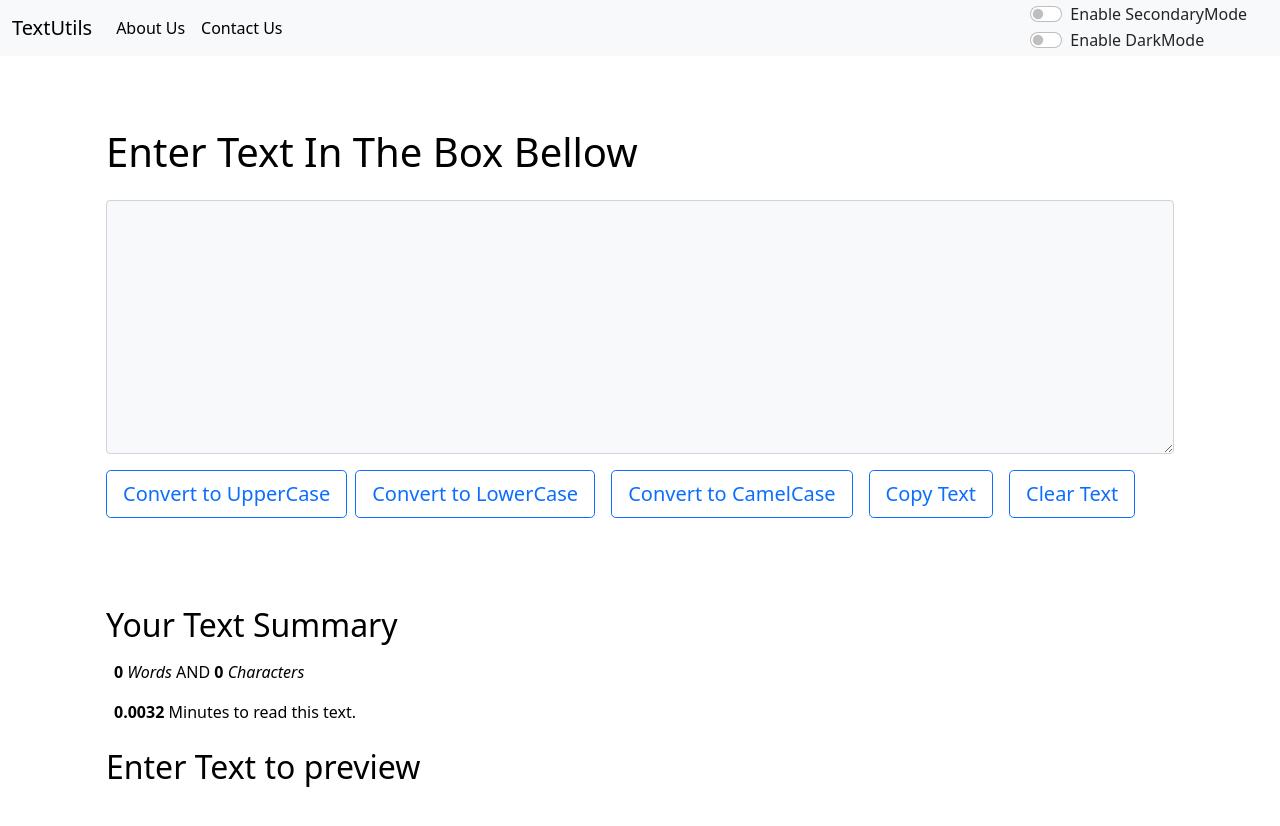
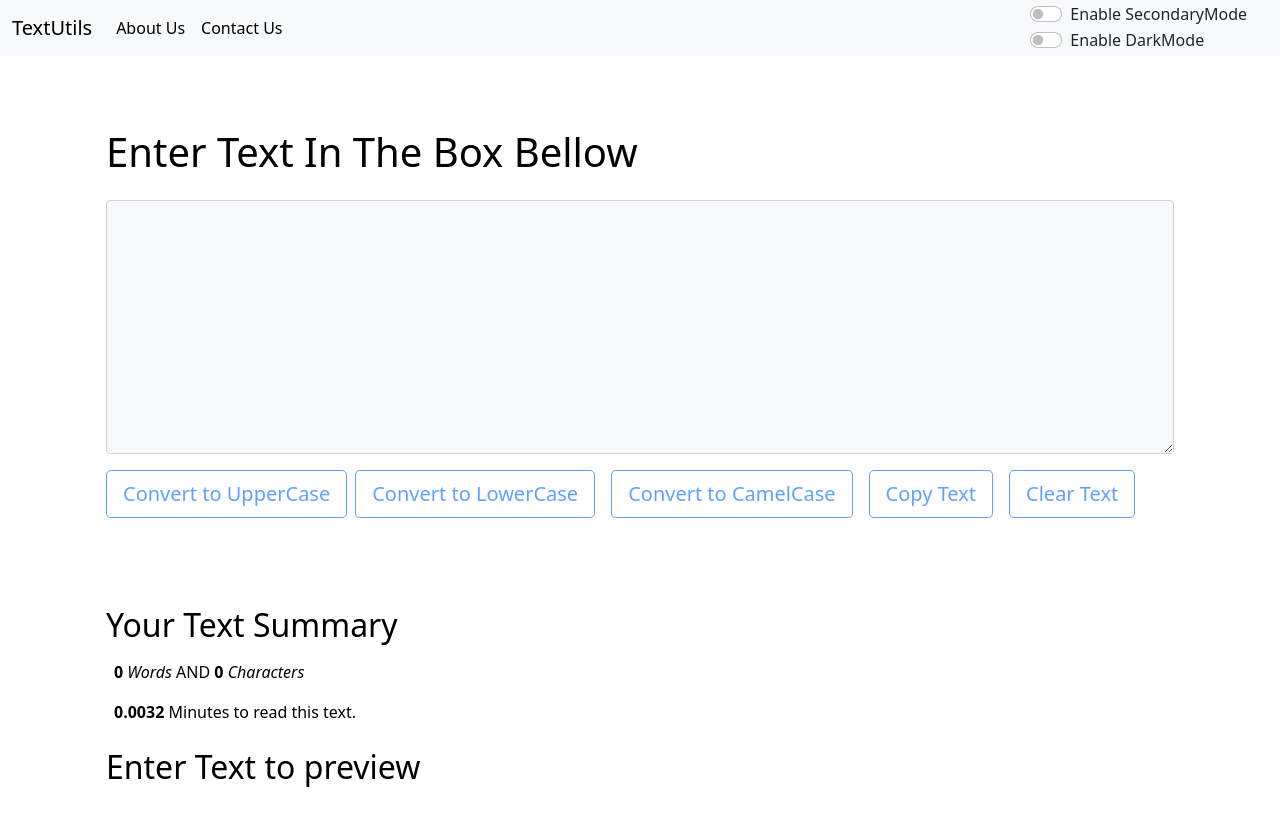
Before and after one commit to Shaharyar-saleem/my-react-app, a React (Create React App) app: page / in a window 1280 px wide. Built offline with nearby package versions, Linux system fonts and the light colour scheme.

Commit message:
fix: condition applied on buttons

```diff
--- a/src/components/TextBox.jsx
+++ b/src/components/TextBox.jsx
@@ -67,6 +67,7 @@ export default function TextBox(props) {
               props.themeMode === "light" ? "outline-primary" : props.themeMode
             } btn-lg mr-4`}
             onClick={convertToUpperCase}
+            disabled={wordCount > 0 ? false : true}
           >
             Convert to UpperCase
           </button>
@@ -75,6 +76,7 @@ export default function TextBox(props) {
               props.themeMode === "light" ? "outline-primary" : props.themeMode
             } btn-lg mx-2`}
             onClick={convertToLowerCase}
+            disabled={wordCount > 0 ? false : true}
           >
             Convert to LowerCase
           </button>
@@ -83,6 +85,7 @@ export default function TextBox(props) {
               props.themeMode === "light" ? "outline-primary" : props.themeMode
             } btn-lg mx-2`}
             onClick={convertToCamelCase}
+            disabled={wordCount > 0 ? false : true}
           >
             Convert to CamelCase
           </button>
@@ -91,6 +94,7 @@ export default function TextBox(props) {
               props.themeMode === "light" ? "outline-primary" : props.themeMode
             } btn-lg mx-2`}
             onClick={copyToClipboard}
+            disabled={wordCount > 0 ? false : true}
           >
             Copy Text
           </button>
@@ -99,6 +103,7 @@ export default function TextBox(props) {
               props.themeMode === "light" ? "outline-primary" : props.themeMode
             } btn-lg mx-2`}
             onClick={clearText}
+            disabled={wordCount > 0 ? false : true}
           >
             Clear Text
           </button>
```
